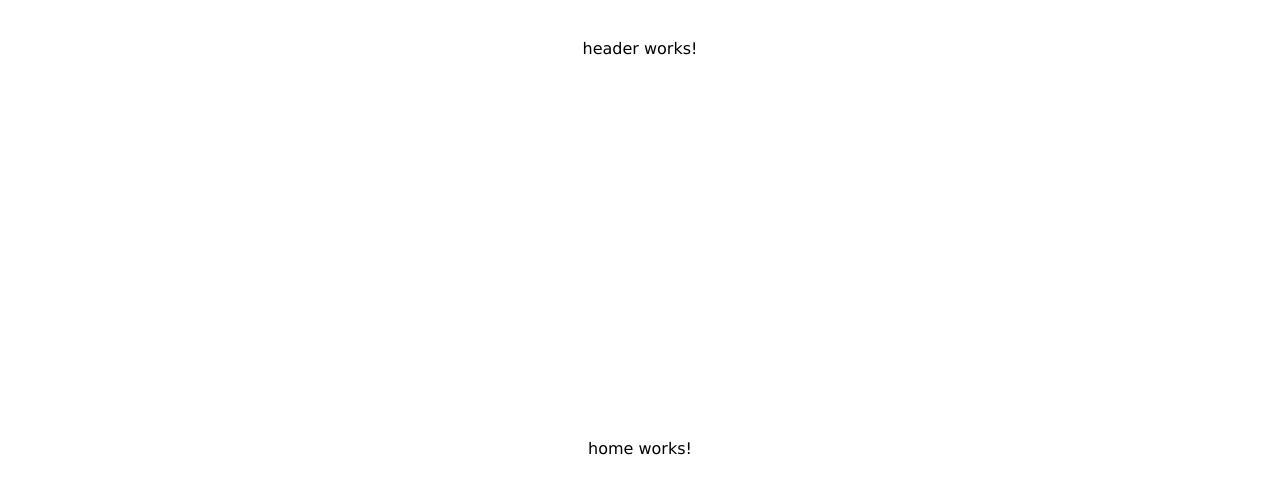
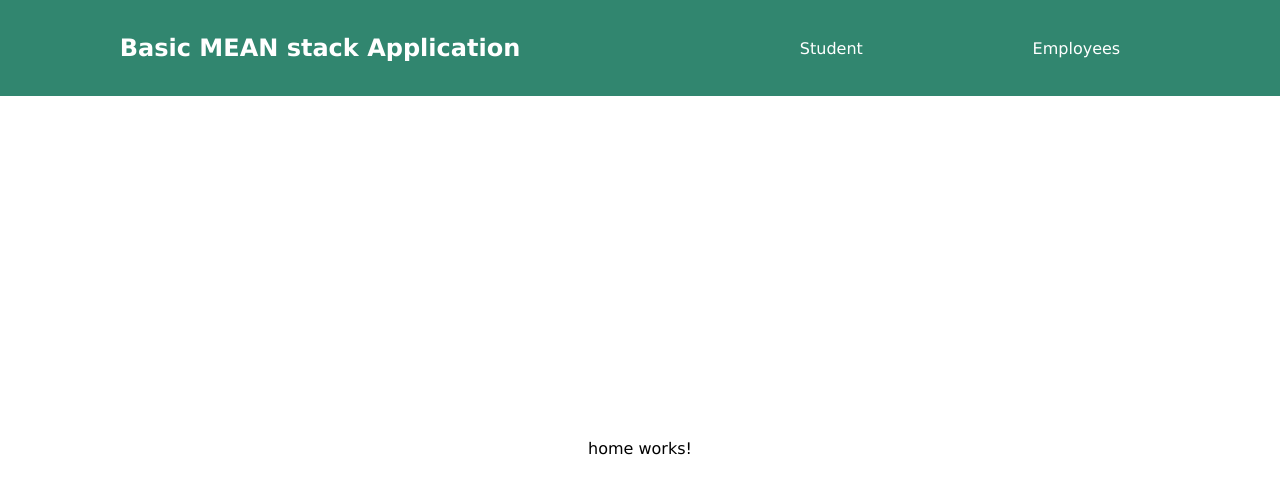
Before and after one commit to ashwini2329/angular-practice-1, an Angular app: page /home in a window 1280 px wide. Shown: the top 494 px of the page. Built offline with nearby package versions, Linux system fonts and the light colour scheme.

Commit message:
header design completed

```diff
--- a/src/app/header/header.component.html
+++ b/src/app/header/header.component.html
@@ -1 +1,11 @@
-<p>header works!</p>
+<div class="container">
+    <div class="left-section">
+        <h2>Basic MEAN stack Application</h2>
+    </div>
+    <div class="right-section">
+        <ul>
+            <li><a routerLink="/students" routerLinkActive="active">Student</a></li>
+            <li><a routerLink="/employees" routerLinkActive="active">Employees</a></li>
+        </ul>
+    </div>
+</div>
--- a/src/app/header/header.component.scss
+++ b/src/app/header/header.component.scss
@@ -0,0 +1,40 @@
+.container {
+    width: 100%;
+    height: 12vh;
+    top: 0;
+    left: 0;
+    right: 0;
+    position: absolute;
+    display: flex;
+    background-color: rgb(49, 134, 111);
+}
+
+.left-section,
+.right-section {
+    width: 50%;
+    height: 100%;
+    position: relative;
+    display: flex;
+    color: white;
+    justify-content: center;
+    align-items: center;
+}
+
+.right-section ul {
+    padding: 0;
+    margin: 0;
+    display: flex;
+    justify-content: space-evenly;
+    width: 100%;
+}
+
+.right-section li {
+    list-style-type: none;
+    margin: 0 10px;
+    cursor: pointer;
+}
+
+.right-section li a {
+    color: white;
+    text-decoration: none;
+}
```
